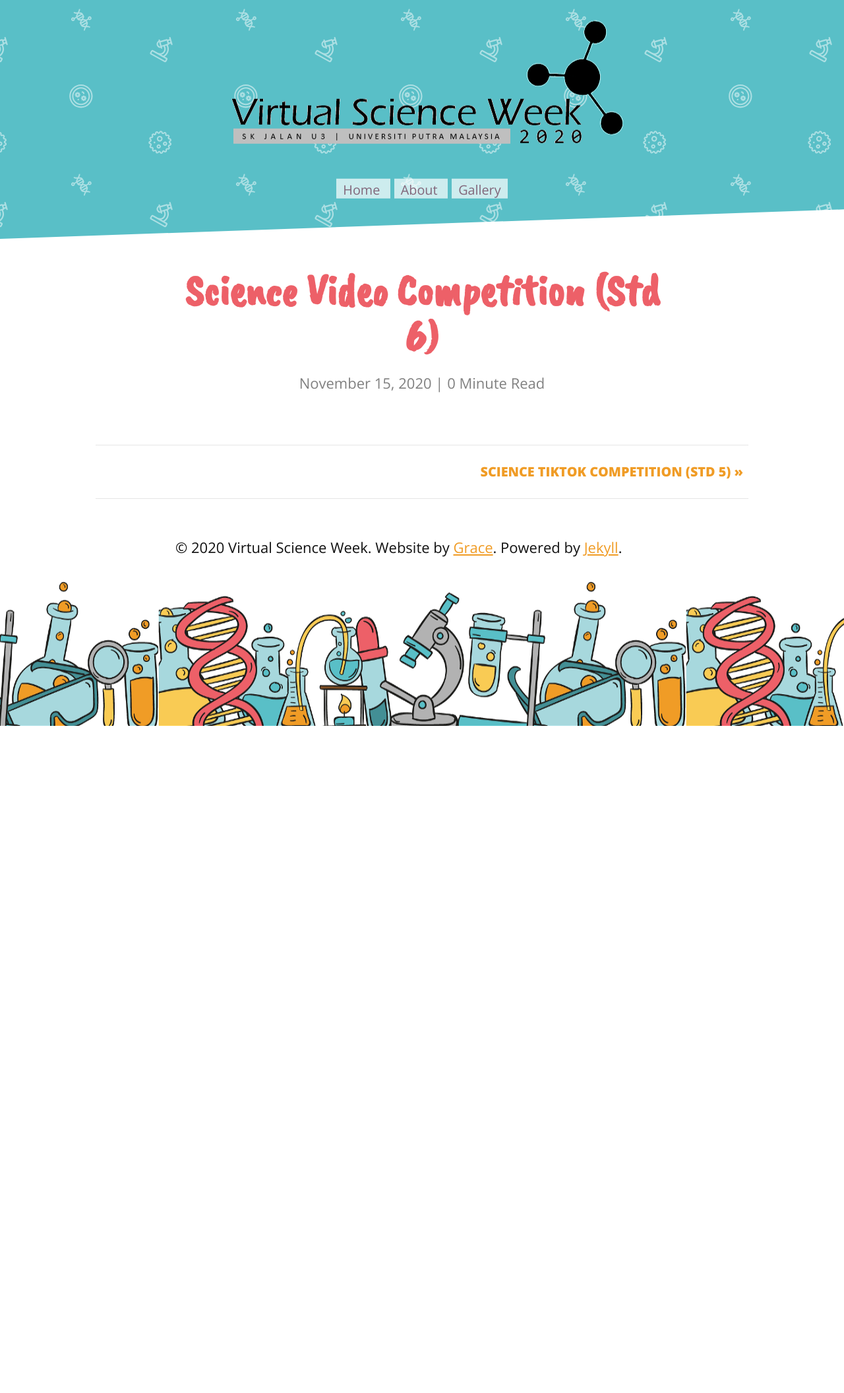
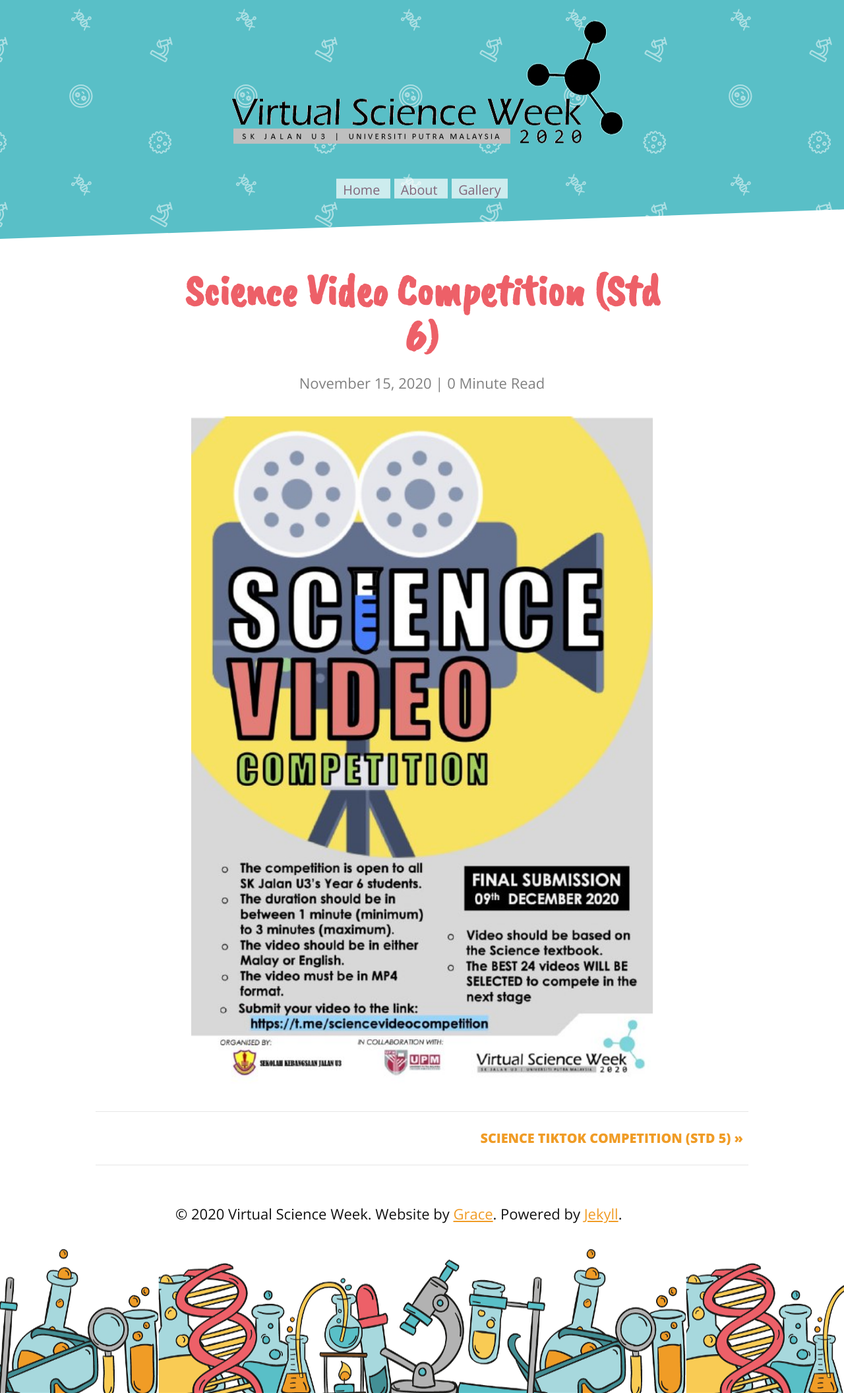
Before and after one commit to evangelistagrace/VSW2020, a Jekyll site: the page built from _posts/2020-11-19-Science Video Competition.markdown, in a window 1280 px wide. Shown: the whole page at 66% size. Built offline with Jekyll 4.4.1, drawn with Linux system fonts in a browser that asks for light colours; nearby versions of some CDN libraries; comment, search, counter and statistics services are not loaded; before the commit the page ends 1100 px from its top, so only the background shows below that.

Commit message:
Update 2020-11-19-Science Video Competition.markdown

```diff
--- a/_posts/2020-11-19-Science Video Competition.markdown
+++ b/_posts/2020-11-19-Science Video Competition.markdown
@@ -6,5 +6,5 @@
 
 
 <center>
-    <img src="{{ 'assets/img/new video.jpg'}}" width="700px" alt="">
+    <img src="{{ '/assets/img/new video.jpg'}}" width="700px" alt="">
 </center>
```
